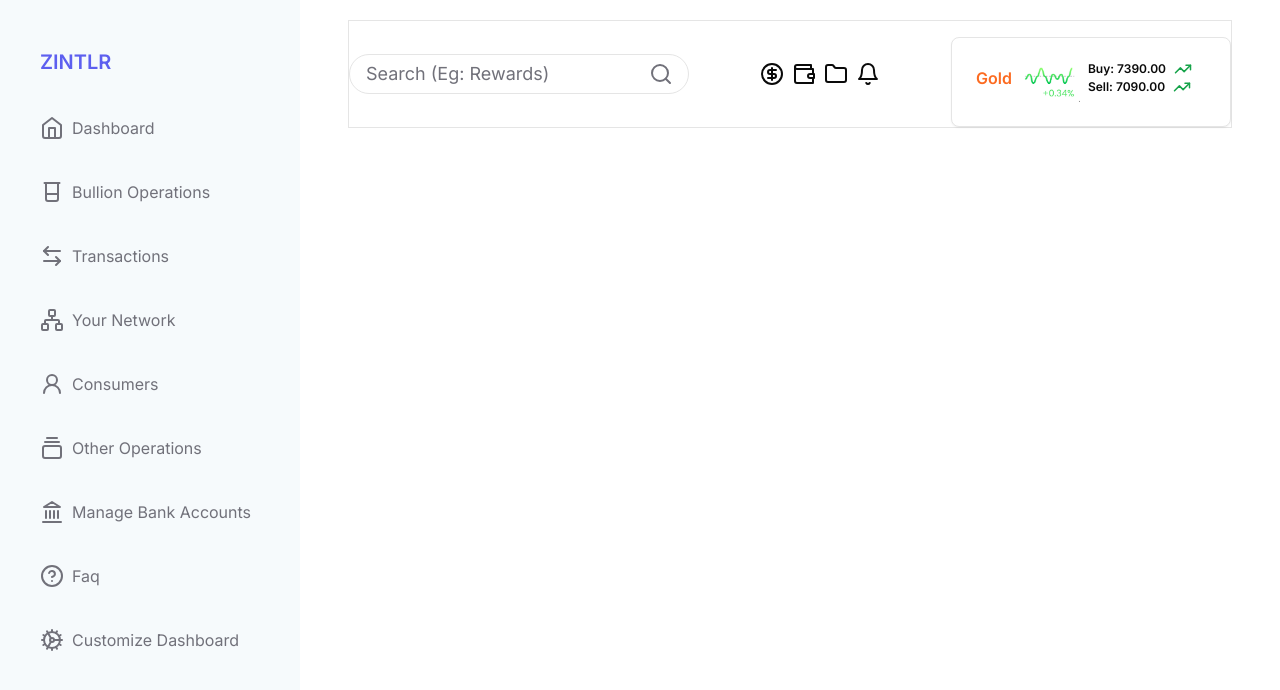
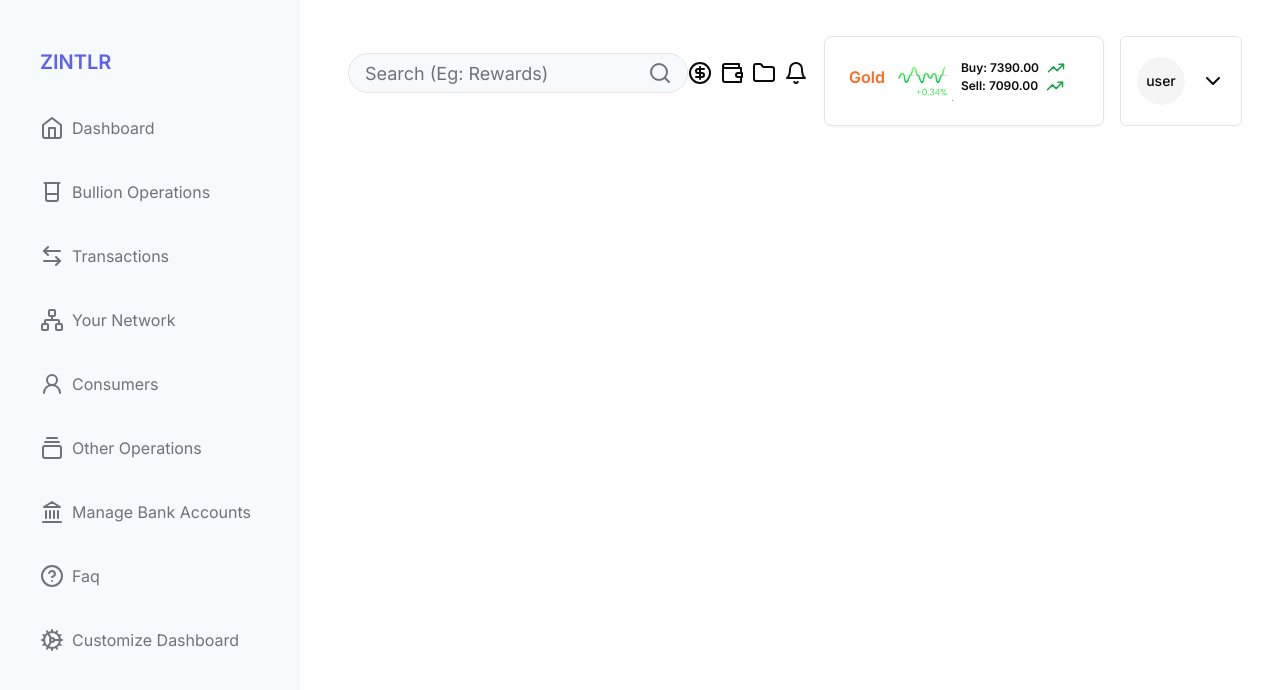
Before and after one commit to nakshatraraghav/zintlr-task, a React (Vite) app: page / in a window 1280 px wide. Shown: the top 690 px of the page. Built offline with nearby package versions, Linux system fonts and the light colour scheme.

Commit message:
(ui): navbar

```diff
--- a/package.json
+++ b/package.json
@@ -10,6 +10,7 @@
     "preview": "vite preview"
   },
   "dependencies": {
+    "@radix-ui/react-avatar": "^1.0.4",
     "@radix-ui/react-slot": "^1.0.2",
     "class-variance-authority": "^0.7.0",
     "clsx": "^2.0.0",
--- /dev/null
+++ b/src/components/avatar.tsx
@@ -0,0 +1,21 @@
+import {
+  Avatar as UiAvatar,
+  AvatarFallback,
+  AvatarImage,
+} from "@/components/ui/avatar";
+
+import { Button } from "./ui/button";
+
+import { ChevronDown } from "lucide-react";
+
+export function Avatar() {
+  return (
+    <Button variant={"outline"} className="py-11 mt-4 flex space-x-4">
+      <UiAvatar className="w-12 h-12">
+        <AvatarImage src={""} alt="@shadcn" />
+        <AvatarFallback className="text-sm">user</AvatarFallback>
+      </UiAvatar>
+      <ChevronDown />
+    </Button>
+  );
+}
--- a/src/components/navbar/navbar.tsx
+++ b/src/components/navbar/navbar.tsx
@@ -1,14 +1,18 @@
 import { GoldPriceCard } from "./gold-price-card";
+import { ProfileDropdown } from "./profile-dropdown";
 import { RightWidgets } from "./right-widgets";
 import { SearchBar } from "./search-bar";
 
 export function Navbar() {
   return (
-    <nav className="w-full flex items-center justify-between my-5 border-[1px]">
+    <nav className="w-full flex items-center justify-between my-5">
       <SearchBar />
-      <RightWidgets />
-      <div className="mt-4">
-        <GoldPriceCard />
+      <div className="flex items-center space-x-4">
+        <RightWidgets />
+        <div className="mt-4">
+          <GoldPriceCard />
+        </div>
+        <ProfileDropdown />
       </div>
     </nav>
   );
--- /dev/null
+++ b/src/components/navbar/profile-dropdown.tsx
@@ -0,0 +1,5 @@
+import { Avatar } from "@/components/avatar";
+
+export function ProfileDropdown() {
+  return <Avatar />;
+}
--- a/src/components/navbar/search-bar.tsx
+++ b/src/components/navbar/search-bar.tsx
@@ -7,7 +7,7 @@
     <div className="group relative transition-all duration-300">
       <Input
         placeholder="Search (Eg: Rewards)"
-        className="group-hover:placeholder:text-zinc-800 text-lg placeholder:text-zinc-500 md:w-[340px] px-4 py-3 text-zinc-800 rounded-full focus:outline-none"
+        className="group-hover:placeholder:text-zinc-800 bg-[#f6fafc] text-lg placeholder:text-zinc-500 md:w-[340px] px-4 py-3 text-zinc-800 rounded-full focus:outline-none"
       />
       <SearchIcon className="absolute top-2 right-4 text-zinc-500 group-hover:text-zinc-800" />
     </div>
--- /dev/null
+++ b/src/components/ui/avatar.tsx
@@ -0,0 +1,48 @@
+import * as React from "react"
+import * as AvatarPrimitive from "@radix-ui/react-avatar"
+
+import { cn } from "@/lib/utils"
+
+const Avatar = React.forwardRef<
+  React.ElementRef<typeof AvatarPrimitive.Root>,
+  React.ComponentPropsWithoutRef<typeof AvatarPrimitive.Root>
+>(({ className, ...props }, ref) => (
+  <AvatarPrimitive.Root
+    ref={ref}
+    className={cn(
+      "relative flex h-10 w-10 shrink-0 overflow-hidden rounded-full",
+      className
+    )}
+    {...props}
+  />
+))
+Avatar.displayName = AvatarPrimitive.Root.displayName
+
+const AvatarImage = React.forwardRef<
+  React.ElementRef<typeof AvatarPrimitive.Image>,
+  React.ComponentPropsWithoutRef<typeof AvatarPrimitive.Image>
+>(({ className, ...props }, ref) => (
+  <AvatarPrimitive.Image
+    ref={ref}
+    className={cn("aspect-square h-full w-full", className)}
+    {...props}
+  />
+))
+AvatarImage.displayName = AvatarPrimitive.Image.displayName
+
+const AvatarFallback = React.forwardRef<
+  React.ElementRef<typeof AvatarPrimitive.Fallback>,
+  React.ComponentPropsWithoutRef<typeof AvatarPrimitive.Fallback>
+>(({ className, ...props }, ref) => (
+  <AvatarPrimitive.Fallback
+    ref={ref}
+    className={cn(
+      "flex h-full w-full items-center justify-center rounded-full bg-muted",
+      className
+    )}
+    {...props}
+  />
+))
+AvatarFallback.displayName = AvatarPrimitive.Fallback.displayName
+
+export { Avatar, AvatarImage, AvatarFallback }
```
Also changed, not shown: 1 other file (tests, documents, lock files or other folders).
